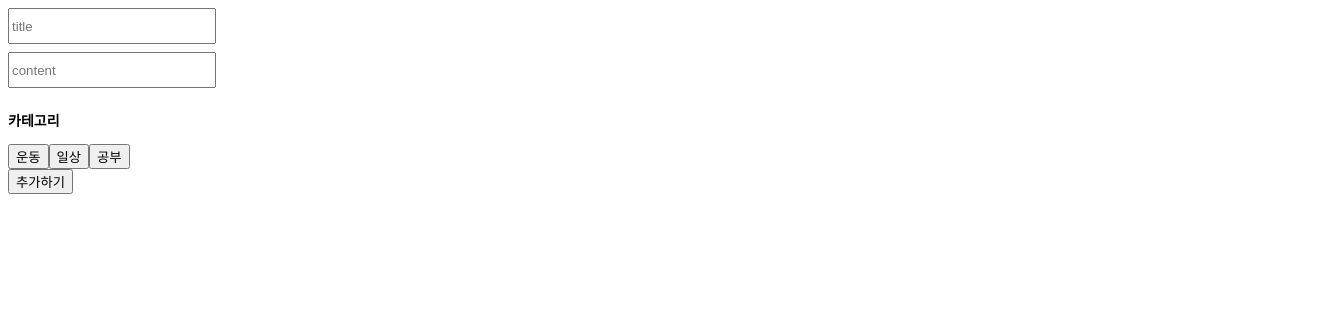
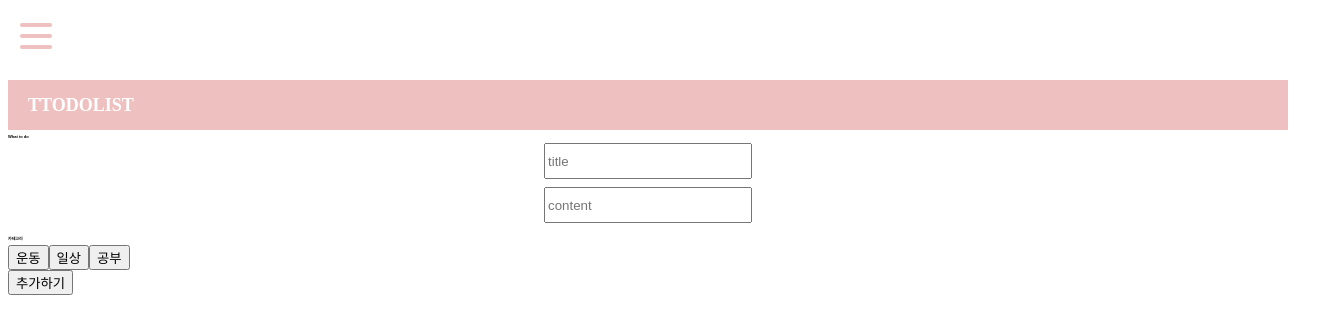
Before and after one commit to kkookk55/ToDoList-using-toolkit, a React (Create React App) app: page / in a window 1280 px wide. Shown: the top 334 px of the page, 1328 px wide, since content can reach past the window. Built offline with nearby package versions, Linux system fonts and the light colour scheme; data requests are answered from the project's data file.

Commit message:
main-page

```diff
--- /dev/null
+++ b/src/Font.css
@@ -0,0 +1 @@
+@import url('https://fonts.googleapis.com/css2?family=Acme&display=swap');
--- /dev/null
+++ b/src/components/SideBar/Burger.jsx
@@ -0,0 +1,60 @@
+import React, { useState } from 'react';
+import styled from 'styled-components';
+import RightNav from './LeftNav';
+
+
+const StyledBurger = styled.div`
+    width: 2rem;
+    height: 2rem;
+    position: fixed;
+    top: 20px;
+    left: 20px;
+    z-index: 20;
+    /* display: none; */
+    display: flex;
+    justify-content: space-around;
+    flex-flow: column nowrap;
+}
+
+/* 햄버거 메뉴 아이콘 */
+
+
+div {
+    width: 2rem;
+    height: 0.25rem;
+    background-color: ${({ open }) => open ? '#efb3b3;' : '#EEC0C0;'};
+    border-radius: 10px;
+    transform-origin: 1px;
+    transition: all 0.3s linear;
+
+    &:nth-child(1) {
+        transform: ${({ open }) => open ? 'rotate(45deg)' : 'rotate(0)'};
+    }
+
+    &:nth-child(2) {
+        transform: ${({ open }) => open ? 'translateX(100%)' : 'translateX(0)'};
+        opacity: ${({ open }) => open ? 0 : 1};
+    }
+
+    &:nth-child(3) {
+        transform: ${({ open }) => open ? 'rotate(-45deg)' : 'rotate(0)'};
+    }
+}
+`
+
+const Burger = () => {
+    const [open, setOpen] = useState(false)
+
+    return (
+    <>
+        <StyledBurger open={open} onClick={() => setOpen(!open)}>
+            <div />
+            <div />
+            <div />
+        </StyledBurger>
+        <RightNav open={open}/>
+    </>
+    )
+}
+
+export default Burger
--- /dev/null
+++ b/src/components/SideBar/LeftNav.jsx
@@ -0,0 +1,37 @@
+import React from 'react';
+import styled from 'styled-components';
+import SideBar from '../main/SideBar';
+
+
+
+
+const LeftNav = ({ open }) => {
+  return (
+    <>
+
+    <BarBox open={open}>
+      <SideBar/>
+    </BarBox>
+    </>
+  )
+}
+
+export default LeftNav
+
+
+const BarBox = styled.div`
+
+    flex-flow: column nowrap;
+    display: flex;
+    align-items: center;
+    background-color: #ffff;
+    position: fixed;
+    transform: ${({ open }) => open ? 'translateX(0%)' : 'translateX(-100%)'};
+    top: 0;
+    left: 0;
+    height: 100vh;
+    width: 270px;
+    padding: 4.5rem 0 0 0;
+    margin-top: 0;
+    transition: transform 0.5s ease-in-out;
+`;
--- /dev/null
+++ b/src/components/SideBar/Navbar.jsx
@@ -0,0 +1,22 @@
+import React from 'react';
+import styled from 'styled-components';
+import Burger from './Burger';
+
+const Nav = styled.nav`
+    width: 100%;
+    height: 55px;
+    /* border-bottom: 2px solid #f1f1f1; */
+    padding: 0 20px;
+    display: flex;
+    justify-content: space-between;
+}
+`
+
+const Navbar = () => {
+  return (
+    <Nav>
+      <Burger />
+    </Nav>
+  )
+}
+export default Navbar
--- /dev/null
+++ b/src/components/layout/Layout.js
@@ -0,0 +1,14 @@
+import React from 'react';
+import styled from 'styled-components';
+
+const Layout = (props) => {
+    return <StWrap>{props.children}</StWrap>;
+  };
+
+export default Layout;
+const StWrap = styled.div`
+  height: 100vh;
+  width: 100vw;
+  /* overflow-x: hidden; */
+  margin: 0;
+`
--- a/src/components/main/sideBar.jsx
+++ b/src/components/main/sideBar.jsx
@@ -2,6 +2,7 @@ import React, { useEffect, useState } from "react";
 import axios from "axios";
 import styled from "styled-components";
 import { nanoid } from "@reduxjs/toolkit";
+
 
 const SideBar = () => {
   const [category, setCategory] = useState("workout");
@@ -67,6 +68,7 @@ const SideBar = () => {
   // console.log(todos);
   return (
     <>
+    <StTitle>What to do</StTitle>
       <form
         onSubmit={(e) => {
           e.preventDefault();
@@ -135,6 +137,8 @@ export default SideBar;
 const StBox = styled.div`
   display: flex;
   flex-direction: column;
+  align-items: center;
+
 `;
 
 const StInput = styled.input`
@@ -144,5 +148,7 @@ const StInput = styled.input`
 `;
 
 const StTitle = styled.h3`
-  font-size: 14px;
+  font-size: 4px;
+  font-family: 'Acme', sans-serif;
+
 `;
--- a/src/pages/List.jsx
+++ b/src/pages/List.jsx
@@ -30,11 +30,12 @@ function List() {
         {todos.map((data) => {
           if (data.isDone === false) {
             return (
-              <div>
-                <Link to={`/details/${data.id}`}>자세히</Link>
-                {data.title}
-                {data.content}
-              </div>
+              // <div>
+                <Link to={`/details/${data.id}`}>
+                  {data.title}
+                  {data.content}
+                </Link>
+              // </div>
             );
           }
         })}
--- a/src/pages/Main.jsx
+++ b/src/pages/Main.jsx
@@ -1,128 +1,20 @@
-import React, { useEffect, useState } from "react";
-import axios from "axios";
-import styled from "styled-components";
-import { nanoid } from "nanoid";
 
-const SideBar = () => {
-  const [category, setCategory] = useState("workout");
-  const [title, setTitle] = useState("");
-  const [content, setContent] = useState("");
-  const [todos, setTodos] = useState(null);
+import Layout from '../components/layout/Layout';
+import Header from '../components/main/Header';
+import SideBar from '../components/main/SideBar';
+import Navbar from '../components/SideBar/Navbar';
+// import List from '../components/main/List';
+// import '../Font.css'
 
-  const todo = {
-    id: nanoid(),
-    title: title,
-    content: content,
-    category: category,
-    isDone: false,
-  };
-  //   const [todo, setTodo] = useState({
-  //     id: 0, // nanoId
-  //     title: "",
-  //     content: "",
-  //     category: "",
-  //     isDone: false,
-  //   });
+const TodoList = () => {
+    return (
+        <Layout>
+            <Header/>
+            <SideBar/>
+            <Navbar/>
+            {/* <List/> */}
+        </Layout>
+    )
+}
 
-  const selectHandler = async (event) => {
-    event.preventDefault();
-    setCategory(event.target.value);
-    console.log("todo:", todo);
-    console.log("category:", category);
-    // console.log(category)
-  };
-
-  const btns = [
-    { value: "workout", name: "운동" },
-    { value: "daily", name: "일상" },
-    { value: "study", name: "공부" },
-  ];
-
-  //get
-  const fetchTodos = async () => {
-    const { data } = await axios.get("http://localhost:3001/todos");
-    setTodos(data); // 서버로부터 fetching한 데이터를 useState의 state로 set.
-  };
-
-  //post(submit)
-  const onSubmitHandler = async (todo) => {
-    await axios.post("http://localhost:3001/todos", todo);
-    setTodos([...todos, todo]);
-  };
-
-  useEffect(() => {
-    fetchTodos();
-  }, []);
-
-  // console.log(todos);
-  return (
-    <>
-      <form
-        onSubmit={(e) => {
-          e.preventDefault();
-          onSubmitHandler(todo);
-        }}
-      >
-        <StBox>
-          <StInput
-            type="text"
-            placeholder="title"
-            onChange={(ev) => {
-              setTitle(ev.target.value);
-            }}
-          />
-          <StInput
-            type="text"
-            placeholder="content"
-            onChange={(ev) => {
-              setContent(ev.target.value);
-            }}
-          />
-        </StBox>
-
-        <StTitle>카테고리</StTitle>
-        {/*
-        <button className={category === value} onClick={selectHandler} value='workout'>운동</button>
-        <button className='' onClick={selectHandler} value='daily'>일상</button>
-        <button className='' onClick={selectHandler} value='study'>공부</button>
-        */}
-        <div>
-          {btns.map((btn) =>
-            btn.value === category ? (
-              <button
-                className="selected"
-                onClick={selectHandler}
-                value={btn.value}
-              >
-                {btn.name}
-              </button>
-            ) : (
-              <button className="" onClick={selectHandler} value={btn.value}>
-                {btn.name}
-              </button>
-            )
-          )}
-        </div>
-
-        <button>추가하기</button>
-      </form>
-    </>
-  );
-};
-
-export default SideBar;
-
-const StBox = styled.div`
-  display: flex;
-  flex-direction: column;
-`;
-
-const StInput = styled.input`
-  width: 200px;
-  height: 30px;
-  margin-bottom: 8px;
-`;
-
-const StTitle = styled.h3`
-  font-size: 14px;
-`;
+export default TodoList;
```
Also changed, not shown: src/App.css (deleted, +0 -38 lines), src/components/main/List.jsx (+23 -25 lines).
